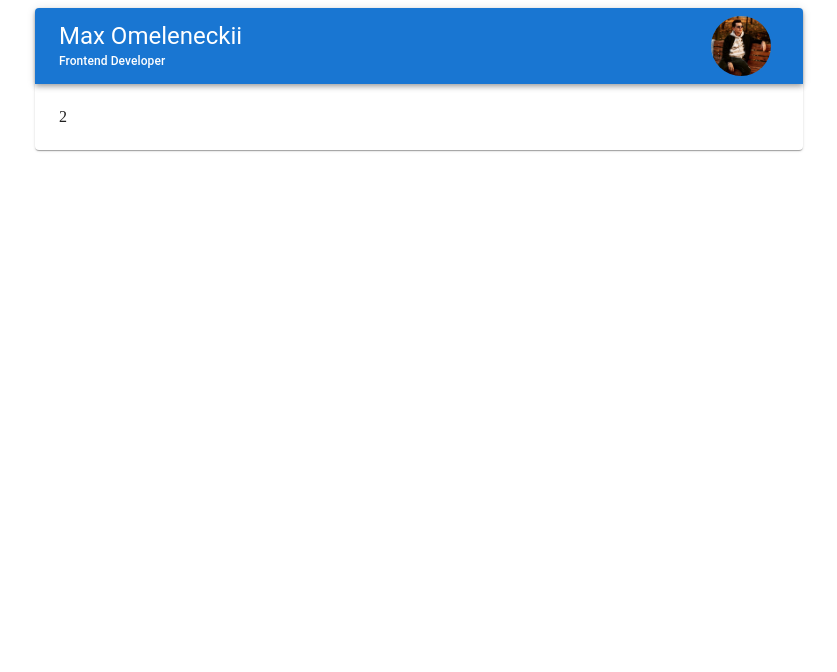
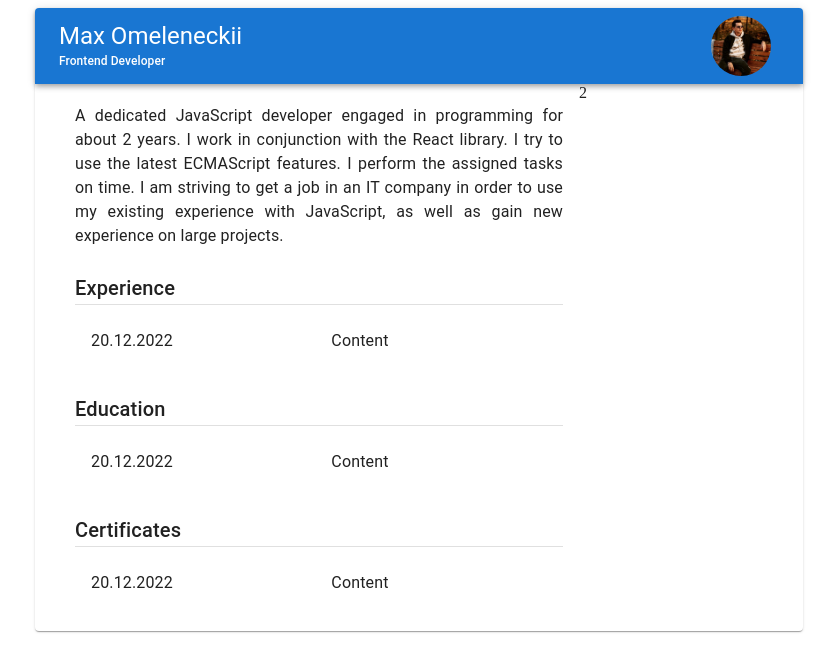
Before and after one commit to maxomeleneckii/cv, a React (Create React App) app: page / in a window 1280 px wide. Shown: the top 672 px of the page, without its empty margins (221-1058 px from the left). Built offline with nearby package versions, Linux system fonts and the light colour scheme.

Commit message:
feat: add couple of information for left section

```diff
--- a/package.json
+++ b/package.json
@@ -5,6 +5,7 @@
   "dependencies": {
     "@emotion/react": "^11.10.5",
     "@emotion/styled": "^11.10.5",
+    "@mui/icons-material": "^5.11.0",
     "@mui/material": "^5.10.17",
     "@testing-library/jest-dom": "^5.16.5",
     "@testing-library/react": "^13.4.0",
--- /dev/null
+++ b/src/components/LeftSection.tsx
@@ -0,0 +1,94 @@
+import { Divider, List, ListItem, ListItemText, Typography } from '@mui/material';
+import { Section } from './styledComponents/styledComponents';
+
+export const leftSectionData = {
+  aboutMe:
+    'A dedicated JavaScript developer engaged in programming for about 2 years. I work in conjunction with the React library. I try to use the latest ECMAScript features. I perform the assigned tasks on time. I am striving to get a job in an IT company in order to use my existing experience with JavaScript, as well as gain new experience on large projects.',
+  experience: {
+    date: '',
+    jobTitle: '',
+    description: '',
+  },
+};
+
+export const LeftSection = () => {
+  return (
+    <>
+      <Section>
+        <List>
+          <ListItem>
+            <ListItemText
+              primary={''}
+              secondary={
+                <Typography sx={{ textAlign: 'justify' }}>
+                  A dedicated JavaScript developer engaged in programming for about 2 years. I work
+                  in conjunction with the React library. I try to use the latest ECMAScript
+                  features. I perform the assigned tasks on time. I am striving to get a job in an
+                  IT company in order to use my existing experience with JavaScript, as well as gain
+                  new experience on large projects.
+                </Typography>
+              }
+            />
+          </ListItem>
+          <ListItem sx={{ display: 'flex', flexDirection: 'column' }}>
+            <ListItemText
+              sx={{ width: '100%' }}
+              primary={
+                <>
+                  <Typography variant="h6" component="h3">
+                    Experience
+                  </Typography>
+                  <Divider />
+                </>
+              }
+            />
+            <List sx={{ width: '100%' }}>
+              <ListItem>
+                <ListItemText>20.12.2022</ListItemText>
+                <ListItemText>Content</ListItemText>
+              </ListItem>
+            </List>
+          </ListItem>
+          <ListItem sx={{ display: 'flex', flexDirection: 'column' }}>
+            <ListItemText
+              sx={{ width: '100%' }}
+              primary={
+                <>
+                  <Typography variant="h6" component="h3">
+                    Education
+                  </Typography>
+                  <Divider />
+                </>
+              }
+            />
+            <List sx={{ width: '100%' }}>
+              <ListItem>
+                <ListItemText>20.12.2022</ListItemText>
+                <ListItemText>Content</ListItemText>
+              </ListItem>
+            </List>
+          </ListItem>
+          <ListItem sx={{ display: 'flex', flexDirection: 'column' }}>
+            <ListItemText
+              sx={{ width: '100%' }}
+              primary={
+                <>
+                  <Typography variant="h6" component="h3">
+                    Certificates
+                  </Typography>
+                  <Divider />
+                </>
+              }
+            />
+            <List sx={{ width: '100%' }}>
+              <ListItem>
+                <ListItemText>20.12.2022</ListItemText>
+                <ListItemText>Content</ListItemText>
+              </ListItem>
+            </List>
+          </ListItem>
+        </List>
+      </Section>
+    </>
+  );
+};
--- a/src/components/Main.tsx
+++ b/src/components/Main.tsx
@@ -1,24 +1,13 @@
-import { Stack } from '@mui/material';
-import styled from 'styled-components';
-
-const MainWrapper = styled.main`
-  display: flex;
-  padding: 24px;
-`;
-const Section = styled.section``;
+import { LeftSection } from './LeftSection';
+import { RightSection } from './RightSection';
+import { MainWrapper } from './styledComponents/styledComponents';
 
 export const Main = () => {
   return (
     <>
       <MainWrapper>
-        <Section>
-          <Stack direction="row" spacing={2}>
-            {/* <Item>Item 1</Item>
-            <Item>Item 2</Item>
-            <Item>Item 3</Item> */}
-          </Stack>
-        </Section>
-        <Section>2</Section>
+        <LeftSection />
+        <RightSection />
       </MainWrapper>
     </>
   );
--- /dev/null
+++ b/src/components/RightSection.tsx
@@ -0,0 +1,9 @@
+import { Section } from './styledComponents/styledComponents';
+
+export const RightSection = () => {
+  return (
+    <>
+      <Section style={{ flex: '0 0 200px' }}>2</Section>
+    </>
+  );
+};
--- /dev/null
+++ b/src/components/styledComponents/styledComponents.ts
@@ -0,0 +1,11 @@
+import styled from 'styled-components';
+
+export const MainWrapper = styled.main`
+  display: flex;
+  padding: 0px 24px;
+`;
+
+export const Section = styled.section`
+  display: flex;
+  flex-direction: column;
+`;
```
Also changed, not shown: 1 other file (tests, documents, lock files or other folders).
